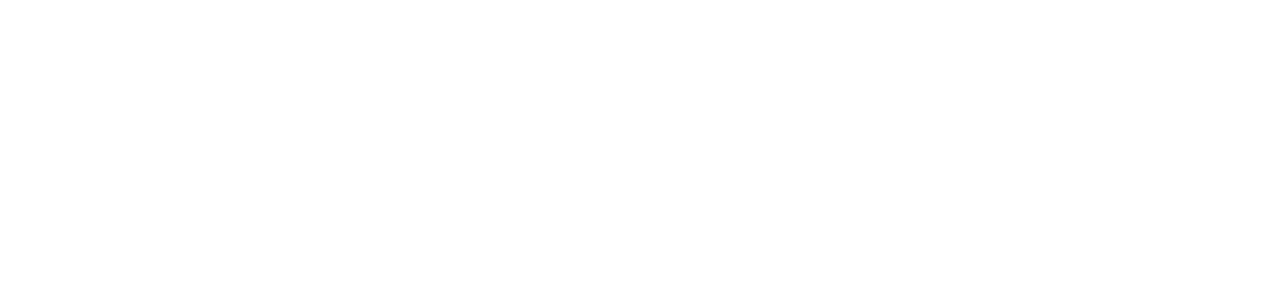
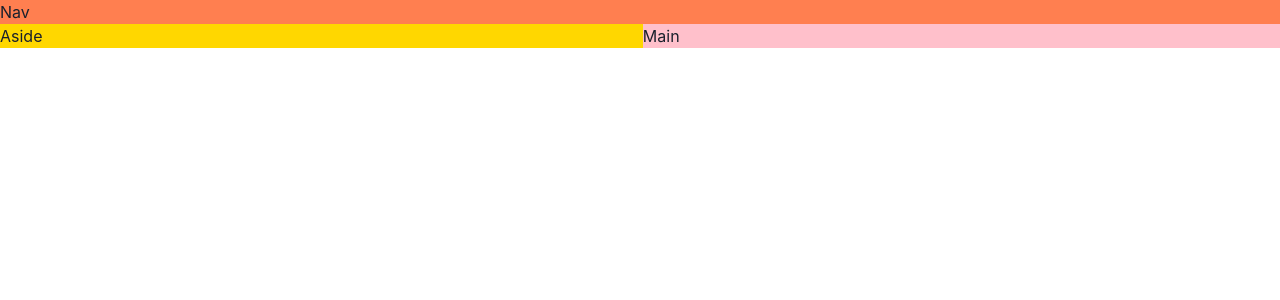
Before and after one commit to ameer-mughal-hamza/react-rawg-clone, a React (Vite) app: page / in a window 1280 px wide. Shown: the top 300 px of the page. Built offline with nearby package versions, Linux system fonts and the light colour scheme.

Commit message:
Setup basic template.

```diff
--- a/src/App.tsx
+++ b/src/App.tsx
@@ -1,5 +1,26 @@
+import { Grid, GridItem, Show } from "@chakra-ui/react";
+
 function App() {
-
+  return (
+    <Grid
+      templateAreas={{
+        base: `"nav" "main"`,
+        lg: `"nav nav" "aside main"`,
+      }}
+    >
+      <GridItem area="nav" bg="coral">
+        Nav
+      </GridItem>
+      <Show above="lg">
+        <GridItem area="aside" bg="gold">
+          Aside
+        </GridItem>
+      </Show>
+      <GridItem area="main" bg="pink">
+        Main
+      </GridItem>
+    </Grid>
+  );
 }
 
 export default App;
```
